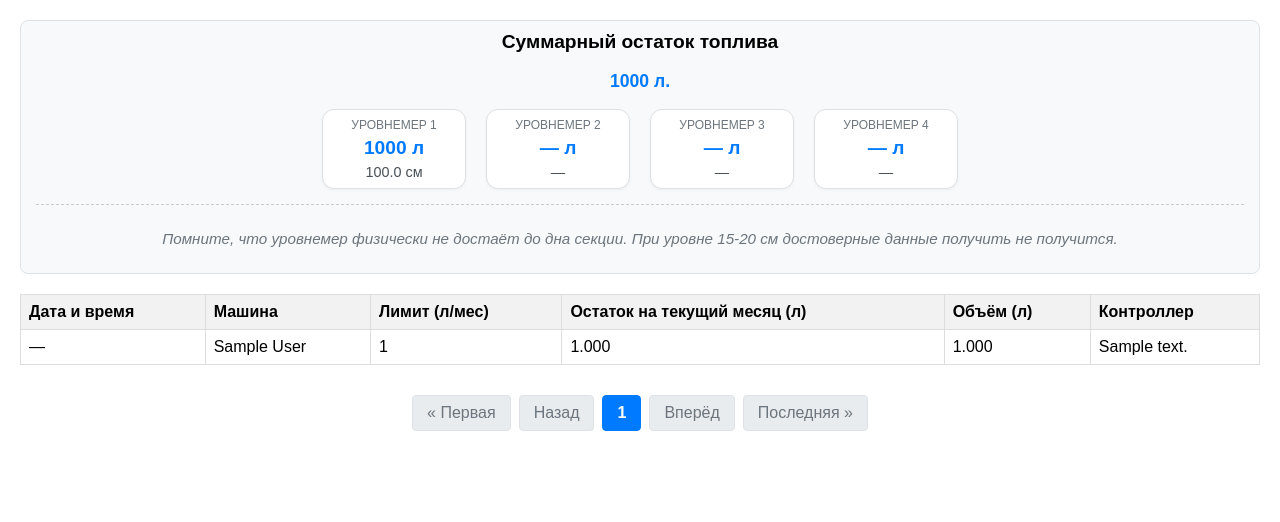
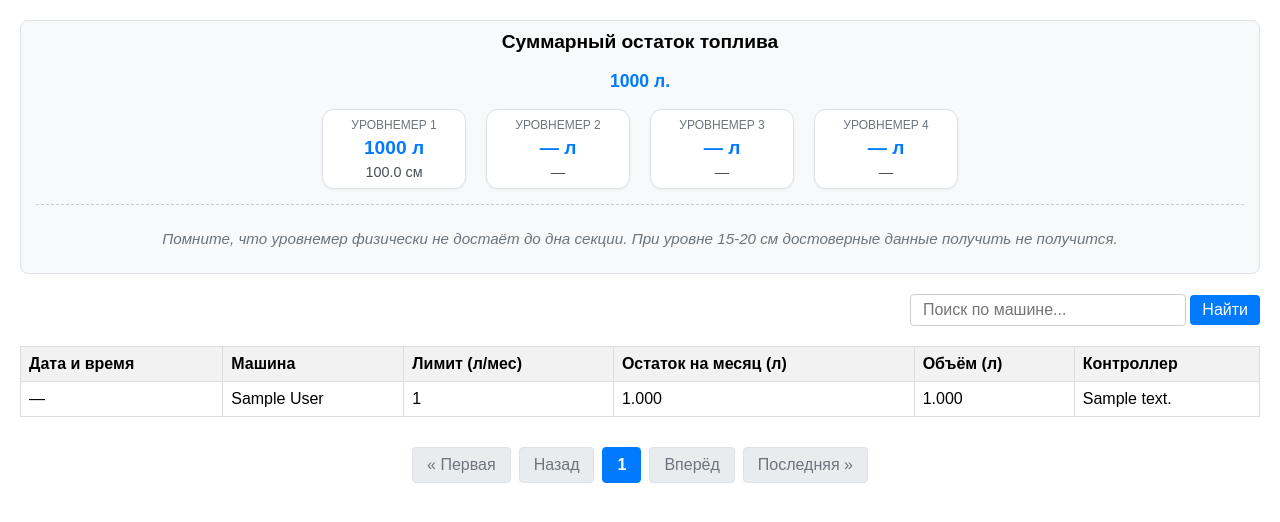
Before and after one commit to keinen87/kazs, a Django app: page /fillings/ in a window 1280 px wide. Shown: the top 522 px of the page. Run offline with Django 5.2, Linux system fonts and the light colour scheme; tables that the repository leaves empty hold one stand-in row (values such as "Sample post").

Commit message:
Added search box

```diff
--- a/report_app/templates/fillings_list.html
+++ b/report_app/templates/fillings_list.html
@@ -81,6 +81,36 @@
             margin-bottom: 5px;
             text-transform: uppercase;
         }
+        .search-form {
+            margin: 20px 0 10px;
+            text-align: right;
+        }
+        .search-form input[type="text"] {
+            padding: 6px 12px;
+            font-size: 1rem;
+            border: 1px solid #ccc;
+            border-radius: 4px;
+            width: 250px;
+        }
+        .search-form button {
+            padding: 6px 12px;
+            font-size: 1rem;
+            background-color: #007bff;
+            color: white;
+            border: none;
+            border-radius: 4px;
+            cursor: pointer;
+        }
+        .search-form button:hover {
+            background-color: #0056b3;
+        }
+        .search-form .clear-btn {
+            background-color: #6c757d;
+            margin-left: 5px;
+        }
+        .search-form .clear-btn:hover {
+            background-color: #5a6268;
+        }
         .pagination {
             display: flex;
             justify-content: center;
@@ -154,13 +184,24 @@
         </div>
     </div>
 
+    <!-- Форма поиска по названию машины -->
+    <div class="search-form">
+        <form method="get" action="">
+            <input type="text" name="search" placeholder="Поиск по машине..." value="{{ search_query }}">
+            <button type="submit">Найти</button>
+            {% if search_query %}
+                <a href="?"><button type="button" class="clear-btn">Сбросить</button></a>
+            {% endif %}
+        </form>
+    </div>
+
     <table>
         <thead>
             <tr>
                 <th>Дата и время</th>
                 <th>Машина</th>
                 <th>Лимит (л/мес)</th>
-                <th>Остаток на текущий месяц (л)</th>
+                <th>Остаток на месяц (л)</th>
                 <th>Объём (л)</th>
                 <th>Контроллер</th>
             </tr>
@@ -197,8 +238,8 @@
 
     <div class="pagination">
         {% if page_obj.has_previous %}
-            <a href="?page=1">&laquo; Первая</a>
-            <a href="?page={{ page_obj.previous_page_number }}">Назад</a>
+            <a href="?page=1{% if search_query %}&search={{ search_query }}{% endif %}">&laquo; Первая</a>
+            <a href="?page={{ page_obj.previous_page_number }}{% if search_query %}&search={{ search_query }}{% endif %}">Назад</a>
         {% else %}
             <span class="disabled">&laquo; Первая</span>
             <span class="disabled">Назад</span>
@@ -208,17 +249,17 @@
             {% if num == page_obj.number %}
                 <span class="current">{{ num }}</span>
             {% elif num > page_obj.number|add:'-3' and num < page_obj.number|add:'3' %}
-                <a href="?page={{ num }}">{{ num }}</a>
+                <a href="?page={{ num }}{% if search_query %}&search={{ search_query }}{% endif %}">{{ num }}</a>
             {% elif num == 1 or num == page_obj.paginator.num_pages %}
-                <a href="?page={{ num }}">{{ num }}</a>
+                <a href="?page={{ num }}{% if search_query %}&search={{ search_query }}{% endif %}">{{ num }}</a>
             {% elif num == page_obj.number|add:'-3' or num == page_obj.number|add:'3' %}
                 <span class="dots">...</span>
             {% endif %}
         {% endfor %}
 
         {% if page_obj.has_next %}
-            <a href="?page={{ page_obj.next_page_number }}">Вперёд</a>
-            <a href="?page={{ page_obj.paginator.num_pages }}">Последняя &raquo;</a>
+            <a href="?page={{ page_obj.next_page_number }}{% if search_query %}&search={{ search_query }}{% endif %}">Вперёд</a>
+            <a href="?page={{ page_obj.paginator.num_pages }}{% if search_query %}&search={{ search_query }}{% endif %}">Последняя &raquo;</a>
         {% else %}
             <span class="disabled">Вперёд</span>
             <span class="disabled">Последняя &raquo;</span>
--- a/report_app/views.py
+++ b/report_app/views.py
@@ -1,5 +1,6 @@
 from django.shortcuts import render
 from django.core.paginator import Paginator
+from django.db.models import Q
 from .models import LevelMetersData, Fillings, Users
 from datetime import datetime
 
@@ -53,17 +54,25 @@ def ticks_to_datetime(ticks):
 def fillings_list(request):
     balance_data = get_fuel_balance_data()
 
-    # ID пользователей, для которых не показываем лимит и остаток
-    SKIP_USER_IDS = {3, 4, 5, 6}
+    SKIP_USER_IDS = {3, 4, 5, 6}  # пользователи без лимитов
 
+    # Получаем поисковый запрос
+    search_query = request.GET.get('search', '').strip()
+
+    # Базовый queryset
     fillings = Fillings.objects.select_related(
         'id_user', 'id_controller', 'id_car', 'id_fuel'
-    ).filter(litre__gt=0).order_by('-date_time')
+    ).filter(litre__gt=0)
+
+    # Применяем фильтр по машине (по полному имени пользователя)
+    if search_query:
+        fillings = fillings.filter(id_user__full_name__icontains=search_query)
+
+    fillings = fillings.order_by('-date_time')
 
     now = datetime.now()
     month_start = datetime(now.year, now.month, 1)
 
-    # Словарь расхода за месяц только для обычных пользователей (не из SKIP)
     spent_dict = {}
     for filling in fillings:
         filling.dt = ticks_to_datetime(filling.date_time)
@@ -74,9 +83,8 @@ def fillings_list(request):
             if filling.dt and filling.dt >= month_start:
                 spent_dict[user.id] = spent_dict.get(user.id, 0) + filling.litre
         else:
-            filling.month_limit = None  # для пропущенных пользователей
+            filling.month_limit = None
 
-    # Добавляем остаток для каждой заправки
     for filling in fillings:
         if filling.id_user and filling.id_user.id not in SKIP_USER_IDS:
             limit = filling.month_limit or 0
@@ -93,5 +101,6 @@ def fillings_list(request):
         'page_obj': page_obj,
         'total_volume': balance_data['total_volume'],
         'measurements': balance_data['measurements'],
+        'search_query': search_query,
     }
     return render(request, 'fillings_list.html', context)
```
